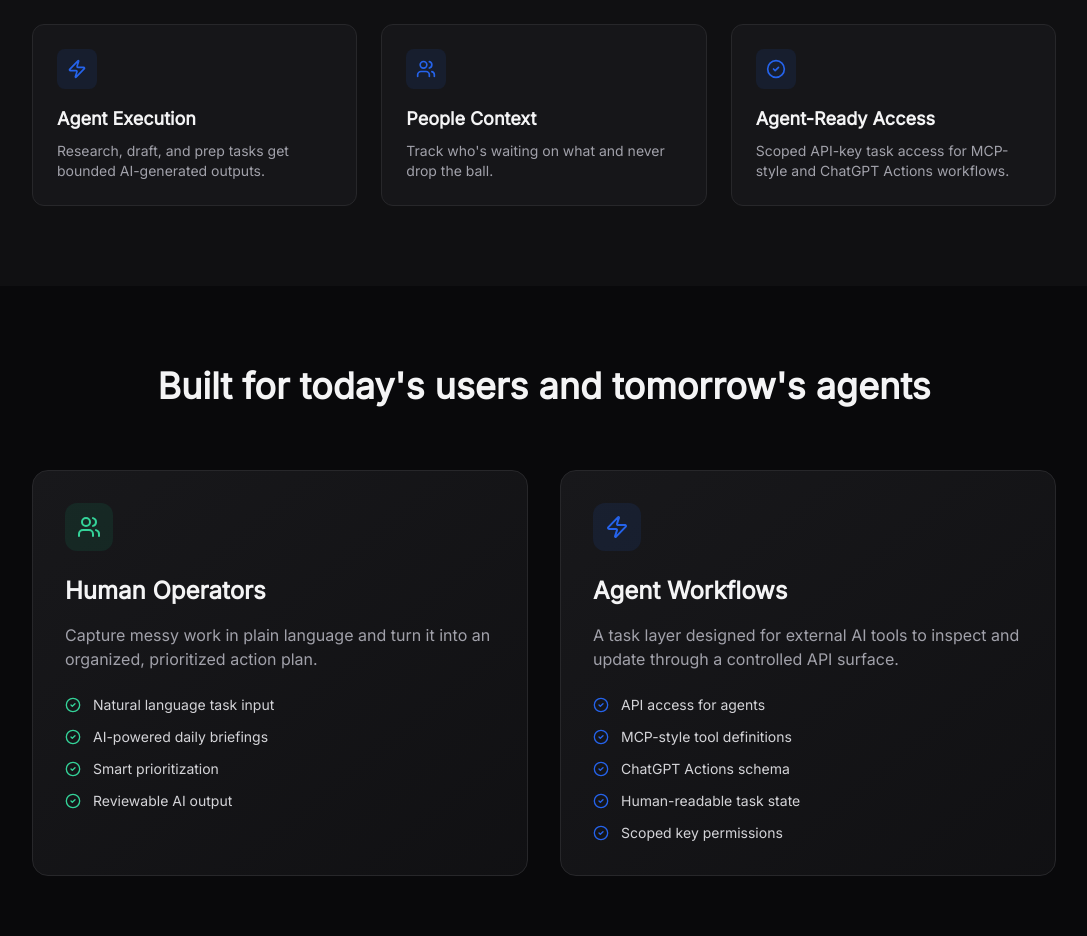
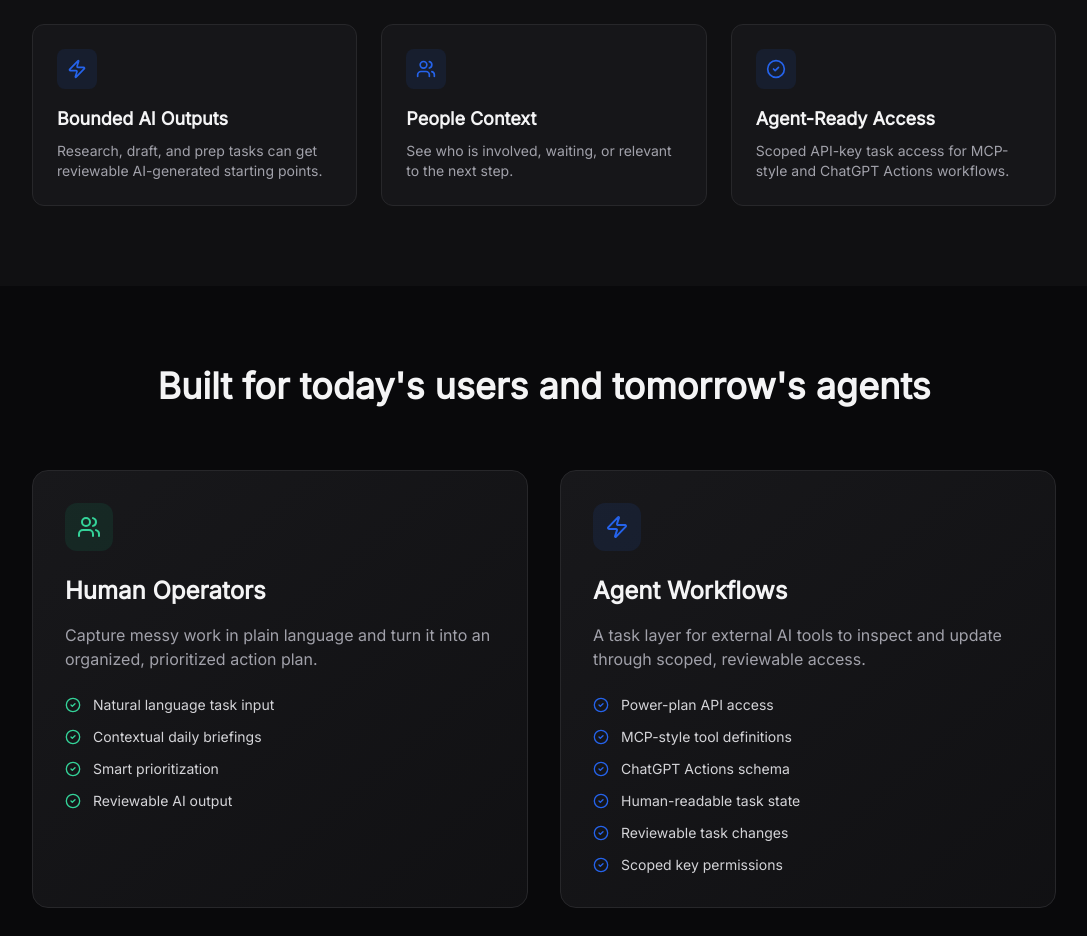
Before and after one commit to ParikhHoldings/nexdo, a Next.js app: page / in a window 1280 px wide. Shown: the part 2296-3232 px from the top of the page, without its empty margins (96-1183 px from the left). Built offline with nearby package versions, Linux system fonts and the light colour scheme; no server answers.

Commit message:
copy: narrow launch-facing agent claims

```diff
--- a/app/(marketing)/page.tsx
+++ b/app/(marketing)/page.tsx
@@ -136,7 +136,7 @@ export default function LandingPage() {
                   "You waste mental energy deciding what to do next instead of just doing it.",
               },
               {
-                title: 'Zero execution',
+                title: 'Little execution support',
                 description:
                   'The app stores tasks but gives little help preparing the next move.',
               },
@@ -252,15 +252,15 @@ export default function LandingPage() {
               },
               {
                 icon: Zap,
-                title: 'Agent Execution',
+                title: 'Bounded AI Outputs',
                 description:
-                  'Research, draft, and prep tasks get bounded AI-generated outputs.',
+                  'Research, draft, and prep tasks can get reviewable AI-generated starting points.',
               },
               {
                 icon: Users,
                 title: 'People Context',
                 description:
-                  "Track who's waiting on what and never drop the ball.",
+                  'See who is involved, waiting, or relevant to the next step.',
               },
               {
                 icon: CheckCircle2,
@@ -314,7 +314,7 @@ export default function LandingPage() {
               <ul className="space-y-3">
                 {[
                   'Natural language task input',
-                  'AI-powered daily briefings',
+                  'Contextual daily briefings',
                   'Smart prioritization',
                   'Reviewable AI output',
                 ].map((item) => (
@@ -335,15 +335,16 @@ export default function LandingPage() {
                 Agent Workflows
               </h3>
               <p className="text-zinc-400 mb-6">
-                A task layer designed for external AI tools to inspect and
-                update through a controlled API surface.
+                A task layer for external AI tools to inspect and update
+                through scoped, reviewable access.
               </p>
               <ul className="space-y-3">
                 {[
-                  'API access for agents',
+                  'Power-plan API access',
                   'MCP-style tool definitions',
                   'ChatGPT Actions schema',
                   'Human-readable task state',
+                  'Reviewable task changes',
                   'Scoped key permissions',
                 ].map((item) => (
                   <li key={item} className="flex items-center gap-3 text-sm text-zinc-300">
@@ -405,11 +406,11 @@ export default function LandingPage() {
               },
               {
                 q: 'Can I connect my own AI agents?',
-                a: 'Nexdo includes API-key based MCP-style tools and a ChatGPT Actions OpenAPI surface for task access. External-agent use should start with scoped keys and reviewed task changes.',
+                a: 'Nexdo includes Power-plan API-key access, MCP-style tools, and a ChatGPT Actions OpenAPI surface for task access. External-agent use should start with scoped keys and reviewed task changes.',
               },
               {
                 q: 'Is my data secure?',
-                a: 'Nexdo uses Supabase auth, row-level security, and server-side API checks. Production security should still be verified before relying on it for sensitive workloads.',
+                a: 'Nexdo is designed around Supabase auth, row-level security, and server-side API checks. Production security should still be verified before relying on it for sensitive workloads.',
               },
               {
                 q: 'Can I use Nexdo offline?',
--- a/app/auth/signup/page.tsx
+++ b/app/auth/signup/page.tsx
@@ -11,7 +11,7 @@ import { createClient } from '@/lib/supabase/client'
 const features = [
   'AI-powered task parsing',
   'Smart prioritization',
-  'Agent execution (research, draft, prep)',
+  'Bounded AI outputs for research, draft, and prep tasks',
   'Daily briefings',
 ]
 const MAX_FULL_NAME = 120
```
Also changed, not shown: 4 other files (tests, documents, lock files or other folders).
